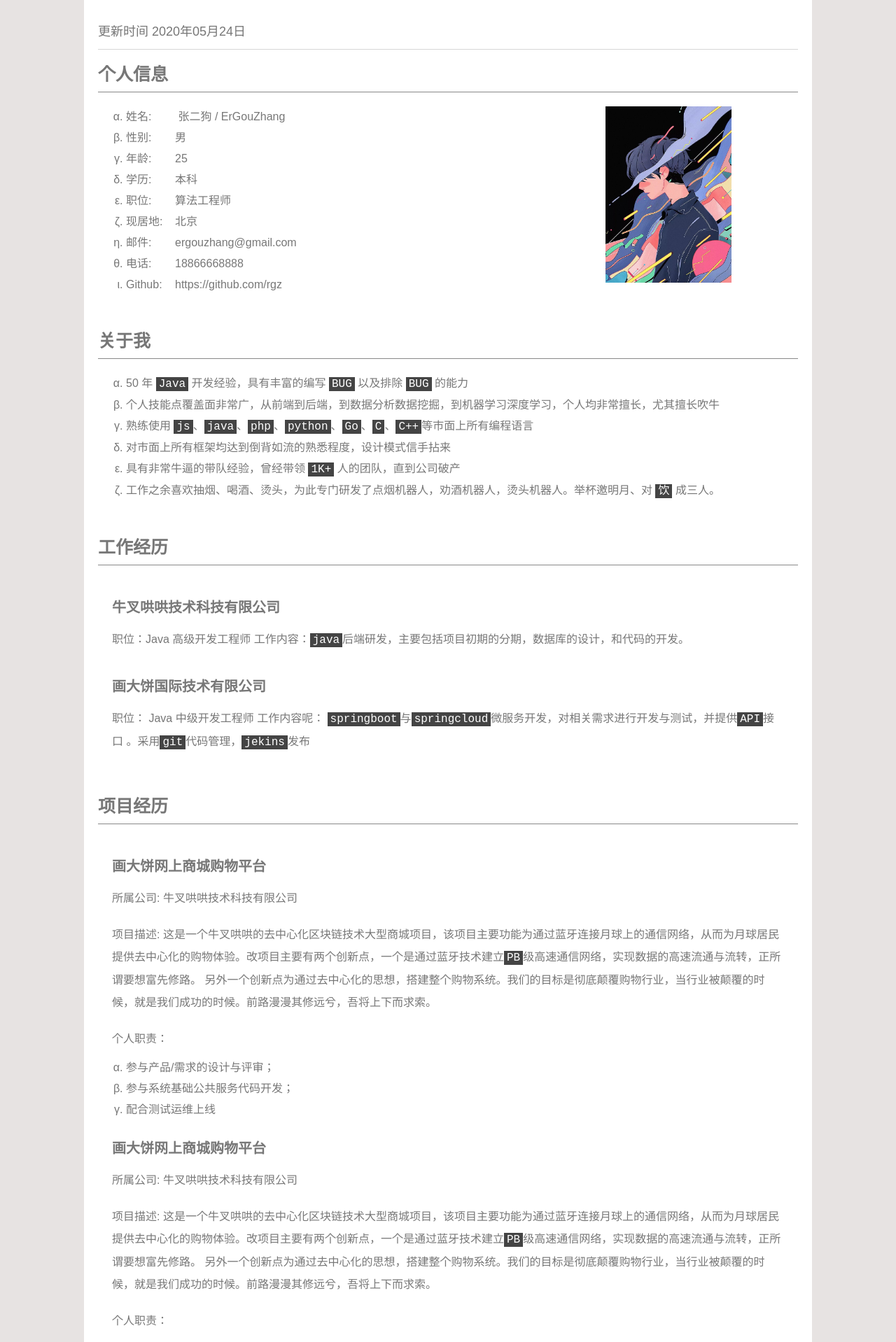
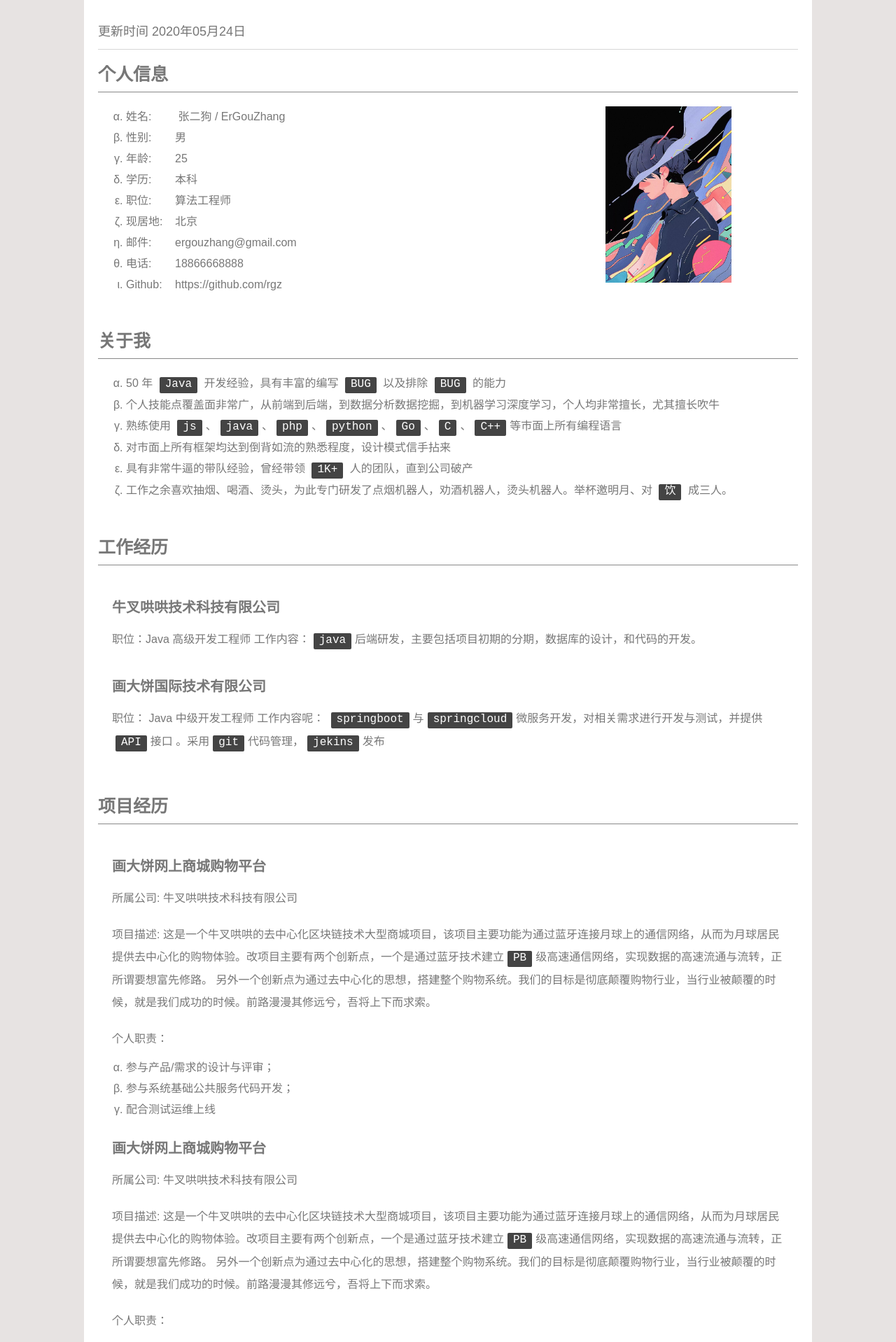
Before and after one commit to zhangyingwei/new-resume, a Jekyll site: the page built from index.html, in a window 1280 px wide. Shown: the top 1918 px of the page at 70% size. Built offline with Jekyll 4.4.1, drawn with Linux system fonts in a browser that asks for light colours; a style sheet for code colours, icons or effects is not loaded.

Commit message:
Update style.css
增加 code 样式

```diff
--- a/assets/style.css
+++ b/assets/style.css
@@ -86,5 +86,7 @@ p {
 code {
   background-color: #444;
   color: #fff;
-  padding: 1px 4px;
+  padding: 1px 8px 4px 8px;
+  border-radius: 2px;
+  margin: 0 5px;
 }
```
